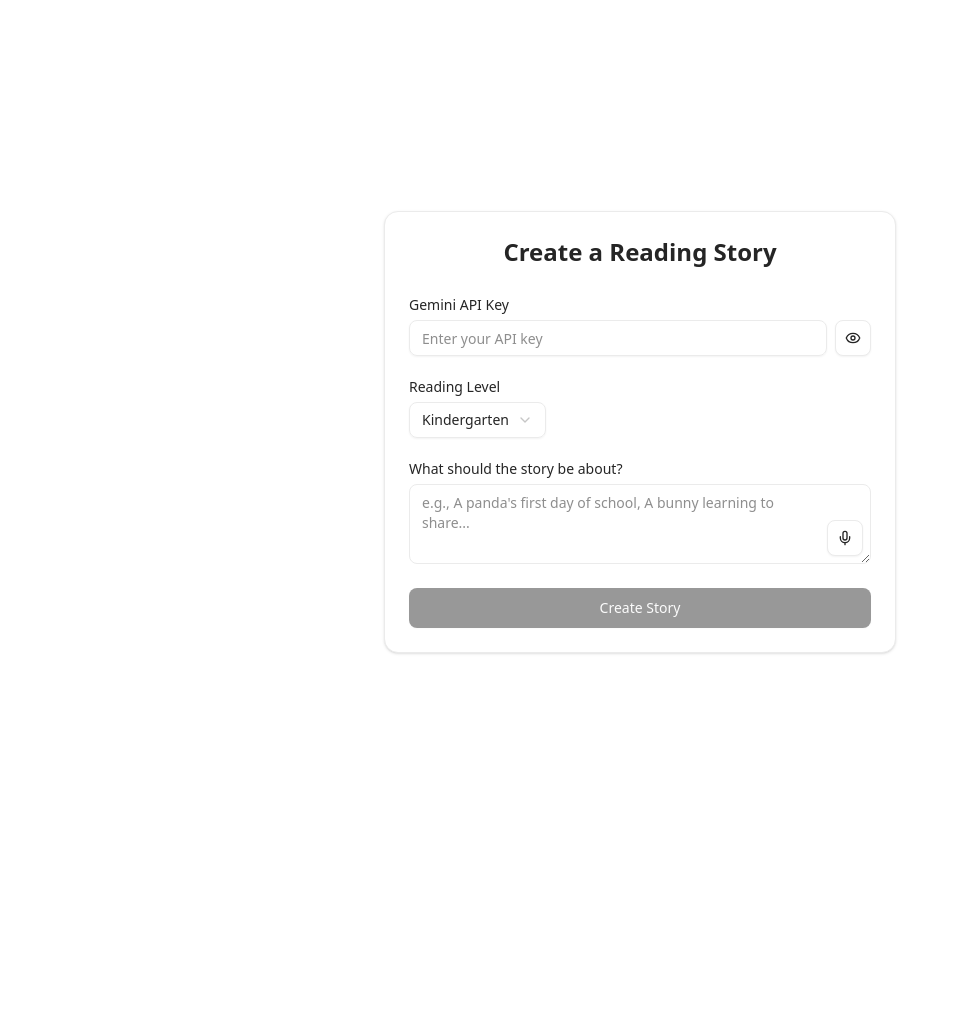
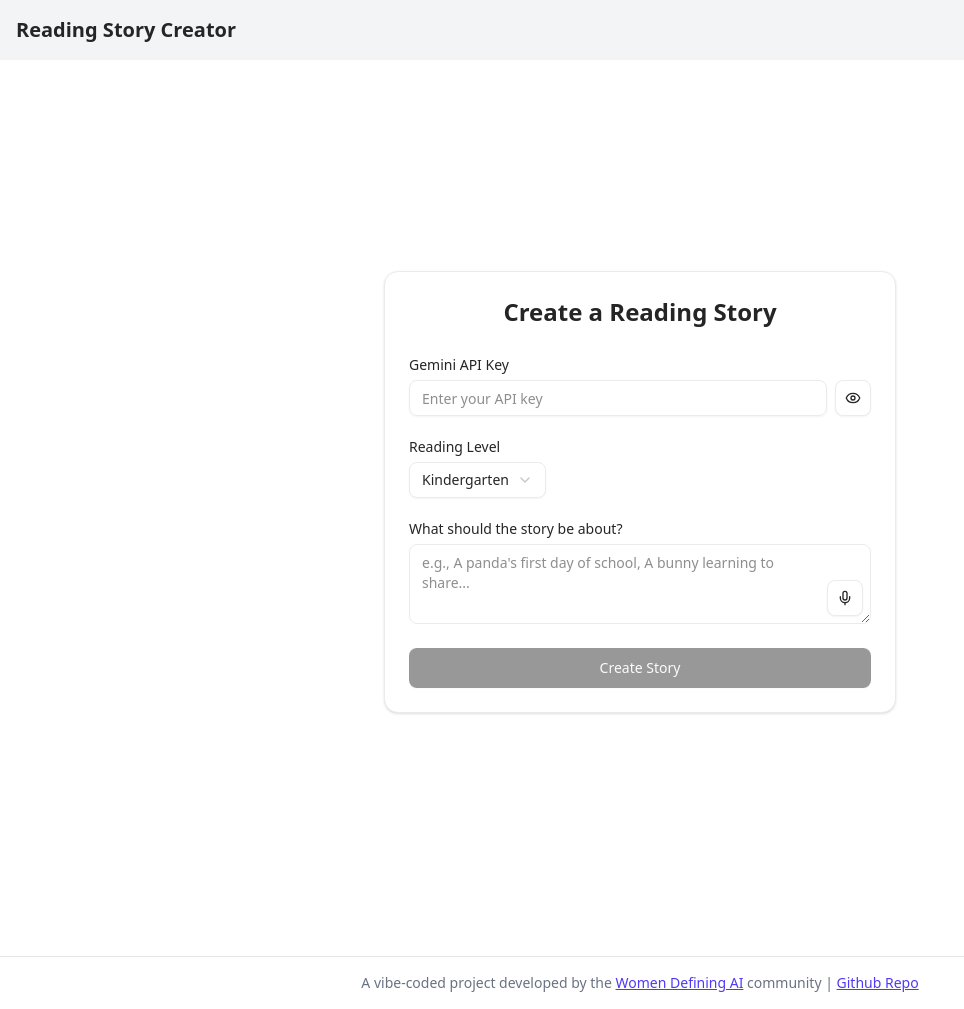
Before and after one commit to WomenDefiningAI/reading-story-creator, a Next.js app: page / in a window 1280 px wide. Shown: the whole page, without its empty margins (0-964 px from the left). Before the commit the page ends 864 px from the top, so only its background shows below. Built offline with nearby package versions, Linux system fonts and the light colour scheme.

Commit message:
update descriptive footer etc

```diff
--- a/src/app/layout.tsx
+++ b/src/app/layout.tsx
@@ -1,6 +1,8 @@
 import type { Metadata } from 'next';
 import { Geist, Geist_Mono } from 'next/font/google';
 import './globals.css';
+import Footer from '@/components/layout/Footer';
+import Header from '@/components/layout/Header';
 
 const geistSans = Geist({
 	variable: '--font-geist-sans',
@@ -13,8 +15,8 @@ const geistMono = Geist_Mono({
 });
 
 export const metadata: Metadata = {
-	title: 'Create Next App',
-	description: 'Generated by create next app',
+	title: 'Kids Reading Story Creator',
+	description: 'Generate reading stories for kids',
 };
 
 export default function RootLayout({
@@ -25,9 +27,13 @@ export default function RootLayout({
 	return (
 		<html lang="en">
 			<body
-				className={`${geistSans.variable} ${geistMono.variable} antialiased`}
+				className={`${geistSans.variable} ${geistMono.variable} antialiased min-h-screen bg-white`}
 			>
-				{children}
+				<Header />
+				<main>
+					{children}
+				</main>
+				<Footer />
 			</body>
 		</html>
 	);
--- /dev/null
+++ b/src/components/layout/Footer.tsx
@@ -0,0 +1,28 @@
+import React from 'react';
+
+const Footer = () => {
+	return (
+		<footer className="w-full p-4 mt-8 text-center text-sm text-gray-500 border-t border-gray-200">
+			A vibe-coded project developed by the{' '}
+			<a
+				href="https://www.womendefiningai.com/"
+				target="_blank"
+				rel="noopener noreferrer"
+				className="underline text-indigo-600 hover:text-indigo-800"
+			>
+				Women Defining AI
+			</a>{' '}
+			community |{' '}
+			<a
+				href="https://github.com/WomenDefiningAI/reading-story-creator"
+				target="_blank"
+				rel="noopener noreferrer"
+				className="underline text-indigo-600 hover:text-indigo-800"
+			>
+				Github Repo
+			</a>
+		</footer>
+	);
+};
+
+export default Footer;
--- /dev/null
+++ b/src/components/layout/Header.tsx
@@ -0,0 +1,11 @@
+import React from 'react';
+
+const Header = () => {
+	return (
+		<header className="p-4 bg-gray-100">
+			<h1 className="text-xl font-bold">Reading Story Creator</h1>
+		</header>
+	);
+};
+
+export default Header;
```
